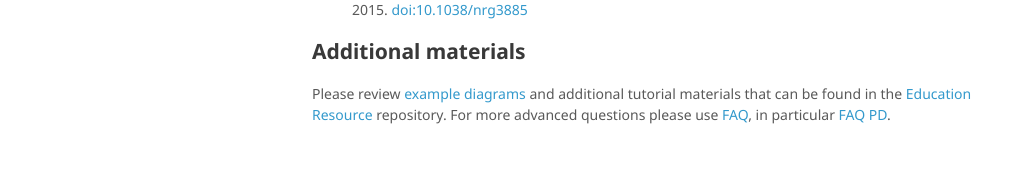
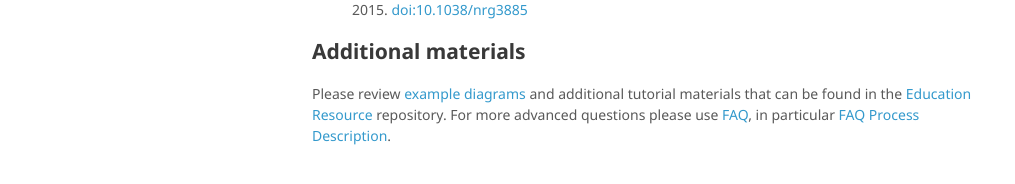
Before and after one commit to sbgn/sbgn, a Jekyll site: the page built from docs/learning_sbgn.md, in a window 1280 px wide and 900 px high, scrolled down 2438 px. Shown: the part 684-868 px from the top of the window, without its empty margins (128-1143 px from the left). Built offline with Jekyll 4.4.1, drawn with Linux system fonts in a browser that asks for light colours; nearby versions of some CDN libraries.

Commit message:
Update learning_sbgn.md

```diff
--- a/docs/learning_sbgn.md
+++ b/docs/learning_sbgn.md
@@ -78,4 +78,4 @@ image catalysis
 
 ## Additional materials
 
-<p>Please review <a href="/examples">example diagrams</a> and additional tutorial materials that can be found in the <a href="https://github.com/sbgn/educational-resources">Education Resource</a> repository. For more advanced questions please use <a href="/sbgn/faqs">FAQ</a>, in particular <a href="/sbgn/faq/pd">FAQ PD</a>.</p>
+<p>Please review <a href="/examples">example diagrams</a> and additional tutorial materials that can be found in the <a href="https://github.com/sbgn/educational-resources">Education Resource</a> repository. For more advanced questions please use <a href="/sbgn/faqs">FAQ</a>, in particular <a href="/sbgn/faq/pd">FAQ Process Description</a>.</p>
```
